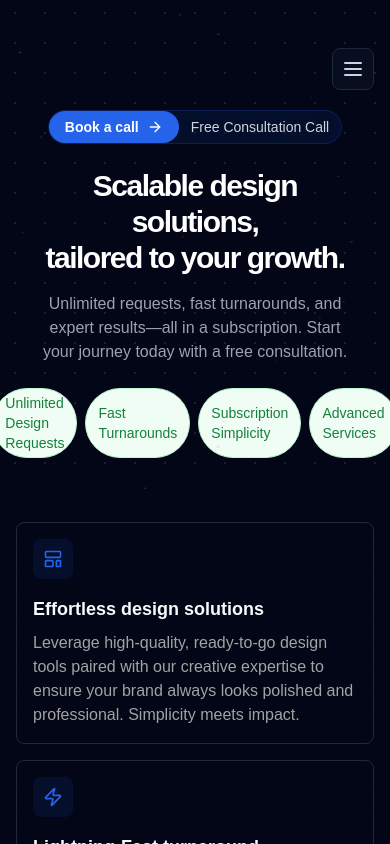
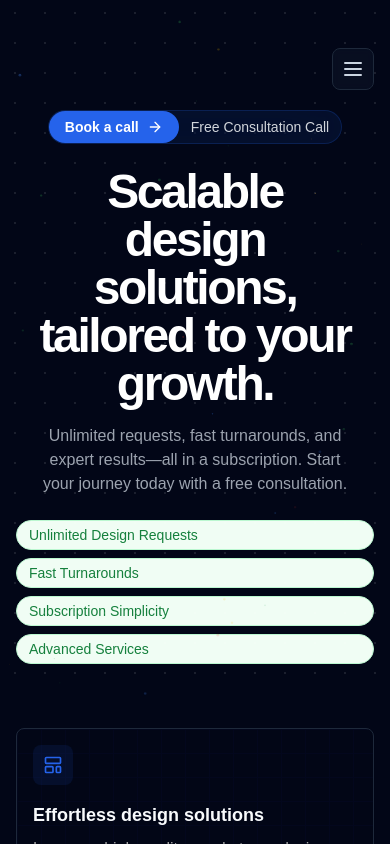
Before and after one commit to nicolasmoyano/bf-app, a Next.js app: page / in a window 390 px wide. Shown: the top 844 px of the page. Built offline with nearby package versions, Linux system fonts and the light colour scheme.

Commit message:
fixed chips in mobile view

```diff
--- a/app/components/Hero/Hero.tsx
+++ b/app/components/Hero/Hero.tsx
@@ -25,7 +25,7 @@ export default function Hero() {
           <CalendlyButton />
           {/* Main content */}
           <div className="space-y-4 text-center">
-            <h1 className="text-3xl sm:text-4xl md:text-5xl lg:text-6xl xl:text-7xl font-bold tracking-tighter text-white px-4">
+            <h1 className="text-5xl lg:text-6xl xl:text-7xl font-bold tracking-tighter text-white px-4">
               Scalable design solutions,
               <br />
               tailored to your growth.
@@ -35,7 +35,7 @@ export default function Hero() {
               subscription. Start your journey today with a free consultation.
             </p>
           </div>
-          <div className="inline-flex gap-2">
+          <div className="flex flex-col w-full md:flex-row md:w-fit gap-2">
             <Chip variant="green">Unlimited Design Requests</Chip>
             <Chip variant="green">Fast Turnarounds</Chip>
             <Chip variant="green">Subscription Simplicity</Chip>
```
